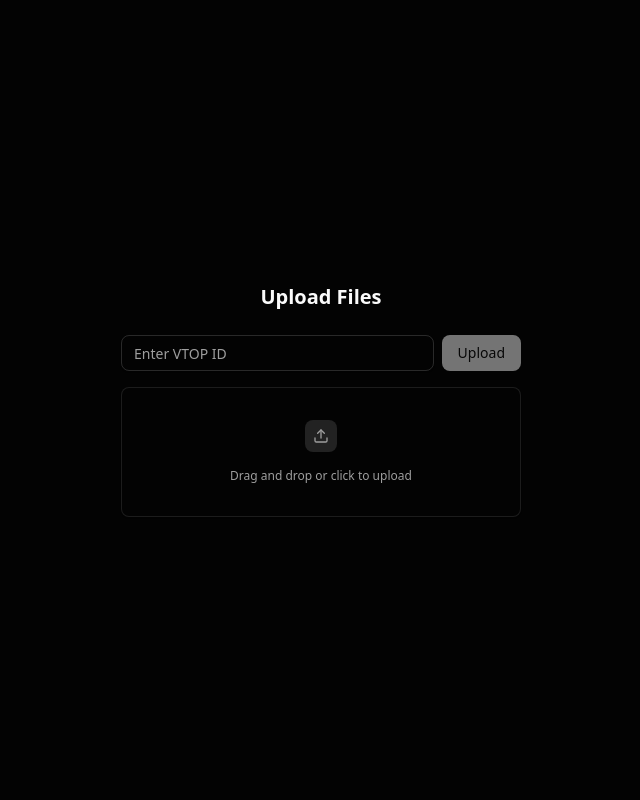
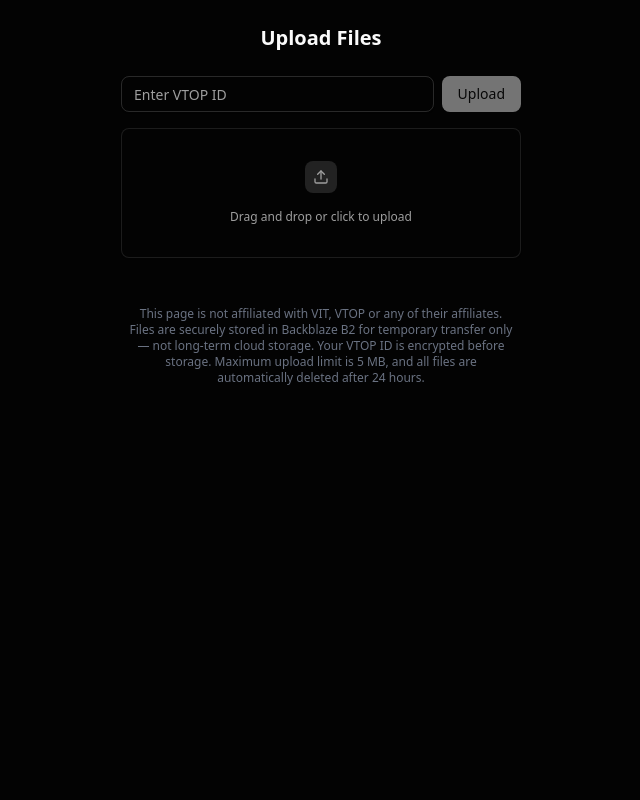
Before and after one commit to Arya4930/UniCC, a Next.js app: page /upload in a window 1280 px wide. Shown: the top 800 px of the page, without its empty margins (319-959 px from the left). Built offline with nearby package versions, Linux system fonts and the light colour scheme.

Commit message:
UI fixes

```diff
--- a/api/src/routes/attendance.ts
+++ b/api/src/routes/attendance.ts
@@ -21,7 +21,7 @@ function mergeAttendanceWithTimetable(attendance: attendanceItem[], timetable: c
         const cleanedVenue = tt.slotVenue
             ? (() => {
                 const cleaned = tt.slotVenue.replace(/\s+/g, " ").trim();
-                const matches = cleaned.match(/[A-Z]+\d*\s*-\s*\d+/g);
+                const matches = cleaned.match(/[A-Z]+\d*\s*-\s*\d+[A-Z]?/g);
                 return matches ? matches[matches.length - 1] : null;
             })()
             : null;
--- a/src/app/upload/layout.tsx
+++ b/src/app/upload/layout.tsx
@@ -5,7 +5,7 @@ export const metadata = {
 
 export default function UploadLayout({ children }: { children: React.ReactNode }) {
     return (
-        <div className="min-h-screen flex items-center justify-center p-4">
+        <div>
             {children}
         </div>
     );
--- a/src/app/upload/page.tsx
+++ b/src/app/upload/page.tsx
@@ -3,13 +3,13 @@
 import { useState } from "react";
 import { Button } from "@/components/ui/button";
 import { Input } from "@/components/ui/input";
-
 import {
     Dropzone,
     DropzoneContent,
     DropzoneEmptyState,
 } from "@/components/ui/shadcn-io/dropzone";
 import { API_BASE } from "@/components/custom/Main";
+import Footer from "@/components/custom/footer/Footer";
 
 export default function UploadPage() {
     const [userID, setUserID] = useState("");
@@ -37,10 +37,7 @@ export default function UploadPage() {
             try {
                 const res = await fetch(
                     `${API_BASE}/api/files/upload/${userID}`,
-                    {
-                        method: "POST",
-                        body: formData,
-                    }
+                    { method: "POST", body: formData }
                 );
 
                 if (!res.ok) throw new Error("Upload failed");
@@ -55,7 +52,8 @@ export default function UploadPage() {
     };
 
     return (
-        <div className="flex flex-col items-center p-6 gap-4 max-w-md mx-auto w-full">
+        <div>
+            <main className="flex flex-col min-h-screen items-center p-6 gap-4 max-w-md mx-auto w-full">
                 <h1 className="text-xl font-bold mb-2">Upload Files</h1>
 
                 <div className="flex w-full items-center gap-2">
@@ -86,7 +84,19 @@ export default function UploadPage() {
                     <DropzoneContent />
                 </Dropzone>
 
-            {message && <p className="text-sm text-gray-600 mt-2">{message}</p>}
+                {message && (
+                    <p className="text-sm text-gray-600 mt-2 text-center">{message}</p>
+                )}
+
+                <p className="text-xs text-center text-gray-600 dark:text-gray-400 midnight:text-gray-500 max-w-sm mt-8">
+                    This page is not affiliated with VIT, VTOP or any of their affiliates. Files are securely stored
+                    in Backblaze B2 for temporary transfer only — not long-term cloud storage.
+                    Your VTOP ID is encrypted before storage. Maximum upload limit is 5 MB,
+                    and all files are automatically deleted after 24 hours.
+                </p>
+            </main>
+
+            <Footer isLoggedIn={false} />
         </div>
     );
 }
--- a/src/components/custom/footer/DataPage.tsx
+++ b/src/components/custom/footer/DataPage.tsx
@@ -14,7 +14,6 @@ interface DataPageProps {
     handleClose: () => void;
     handleDeleteItem: (key: string) => void;
     storageData: Record<string, string>;
-    currSemesterID: string;
 }
 
 function LocalStorageItem({ storageKey, value, onDelete }: LocalStorageItemProps) {
@@ -76,13 +75,7 @@ function LocalStorageItem({ storageKey, value, onDelete }: LocalStorageItemProps
     );
 }
 
-export default function DataPage({ handleClose, handleDeleteItem, storageData, currSemesterID }: DataPageProps) {
-    const [selectedSemester, setSelectedSemester] = useState<string>(currSemesterID);
-
-    useEffect(() => {
-        setSelectedSemester(currSemesterID);
-    }, [currSemesterID]);
-
+export default function DataPage({ handleClose, handleDeleteItem, storageData }: DataPageProps) {
     return (
         <div className="fixed inset-0 z-50 bg-gray-100 dark:bg-slate-900 midnight:bg-black bg-opacity-95 flex flex-col items-center justify-start overflow-y-auto p-6">
             <div className="w-full flex justify-between items-center mb-6 max-w-3xl">
--- a/src/components/custom/footer/Footer.tsx
+++ b/src/components/custom/footer/Footer.tsx
@@ -10,10 +10,9 @@ import TermsOfServicePage from "./TermsOfService";
 
 type FooterProps = {
   isLoggedIn: boolean;
-  currSemesterID: string;
 }
 
-export default function Footer({ isLoggedIn, currSemesterID }: FooterProps) {
+export default function Footer({ isLoggedIn }: FooterProps) {
   const [showStoragePage, setShowStoragePage] = useState<boolean>(false);
   const [storageData, setStorageData] = useState<Record<string, string | null>>({});
   const [showPolicy, setShowPolicy] = useState<boolean>(false);
@@ -59,7 +58,7 @@ export default function Footer({ isLoggedIn, currSemesterID }: FooterProps) {
 
   return (
     <footer className="bg-transparent text-gray-700 dark:text-gray-300 midnight:text-gray-300 flex items-center justify-center">
-      {showStoragePage && isLoggedIn && <DataPage handleClose={() => setShowStoragePage(false)} handleDeleteItem={handleDeleteItem} storageData={storageData} currSemesterID={currSemesterID} />}
+      {showStoragePage && isLoggedIn && <DataPage handleClose={() => setShowStoragePage(false)} handleDeleteItem={handleDeleteItem} storageData={storageData} />}
       {showPolicy && <PrivacyPolicyPage handleClose={() => setShowPolicy(false)} />}
       {showTOS && <TermsOfServicePage handleClose={() => setShowTOS(false)} />}
       <div className="max-w-7xl mx-auto px-3 py-6 text-center w-full">
```
Also changed, not shown: 2 other files (tests, documents, lock files or other folders). Lines whose indentation alone changed are shown as unchanged.
